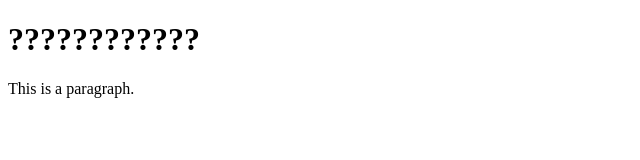
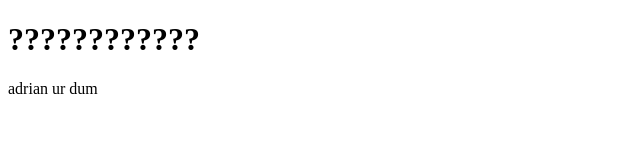
Before and after one commit to Narane/girlsfrontlinesuccubi.github.io, a plain HTML site: page index.html in a window 1280 px wide. Shown: the full height of the page, 0-640 px from the left. Drawn offline with Linux system fonts and the light colour scheme.

Commit message:
Update index.html

```diff
--- a/index.html
+++ b/index.html
@@ -6,6 +6,6 @@
 <body>
 
 <h1>????????????</h1>
-<p>This is a paragraph.</p>
+<p>adrian ur dum</p>
 </body>
 </html>
```
